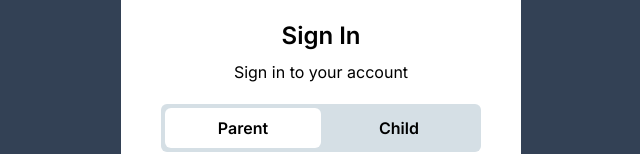
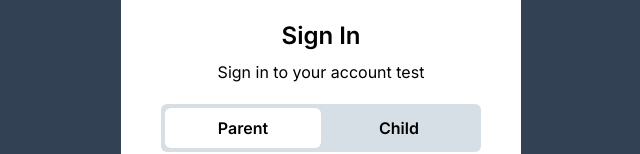
Before and after one commit to TechXplore-Challenge-Accepted/kidsgoals-frontend, a Next.js app: page /login in a window 1280 px wide. Shown: the part 200-354 px from the top of the page, without its empty margins (319-959 px from the left). Built offline with nearby package versions, Linux system fonts and the light colour scheme.

Commit message:
test second runner

```diff
--- a/components/login-form/LoginForm.tsx
+++ b/components/login-form/LoginForm.tsx
@@ -19,7 +19,7 @@ const LoginForm = () => {
       <div className="w-full flex flex-col items-center pt-6 pb-5">
         <CgProfile className="text-[60px]" />
         <h1 className="mt-5 mb-2 text-2xl font-semibold">Sign In</h1>
-        <p>Sign in to your account</p>
+        <p>Sign in to your account test</p>
       </div>
       <div className="flex bg-[#d5dfe5] rounded-md p-1">
         <button
```
